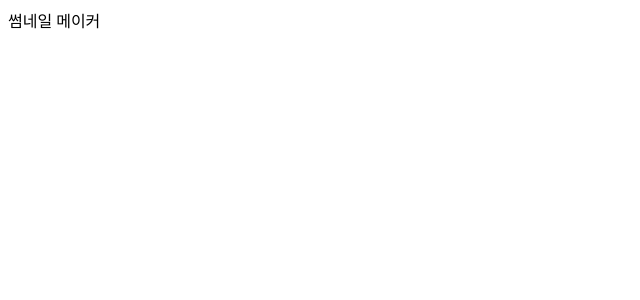
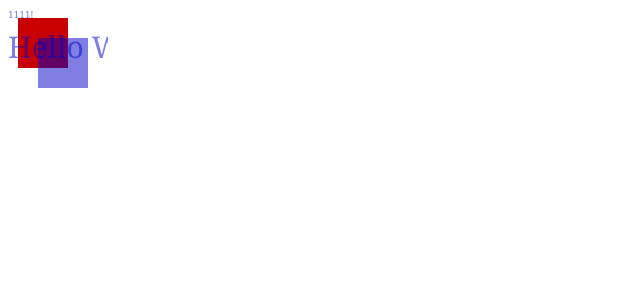
Before and after one commit to kimhaein/youtube-tumbnail-maker, a React (Create React App) app: page / in a window 1280 px wide. Shown: the top 300 px of the page, without its empty margins (0-640 px from the left). Built offline with nearby package versions, Linux system fonts and the light colour scheme.

Commit message:
canvas test

```diff
--- a/src/App.tsx
+++ b/src/App.tsx
@@ -1,7 +1,8 @@
 import React from "react";
+import { BannerMaker } from "./containers";
 
 const App: React.FC = () => {
-  return <div className="App">썸네일 메이커</div>;
+  return <BannerMaker />;
 };
 
 export default App;
--- /dev/null
+++ b/src/containers/BannerMaker.tsx
@@ -0,0 +1,37 @@
+import React, { Component } from "react";
+
+interface IProps {}
+export class BannerMaker extends Component<IProps, {}> {
+  private canvas: React.RefObject<HTMLCanvasElement>;
+  constructor(props: IProps) {
+    super(props);
+    this.canvas = React.createRef();
+  }
+  componentDidMount() {
+    const canvas = this.canvas.current || null;
+    if (!!canvas) {
+      const ctx = canvas.getContext("2d");
+      if (!!ctx) {
+        ctx.fillStyle = "rgb(200, 0, 0)";
+        ctx.fillRect(10, 10, 50, 50);
+
+        ctx.fillStyle = "rgba(0, 0, 200, 0.5)";
+        ctx.fillRect(30, 30, 50, 50);
+
+        ctx.font = "30px Georgia";
+        ctx.fillText("Hello World!", 0, 50);
+        ctx.font = "10px Georgia";
+        ctx.fillText("1111!", 0, 10);
+      }
+    }
+  }
+  render() {
+    return (
+      <React.Fragment>
+        <canvas ref={this.canvas} width={100} height={100}>
+          current stock price: $3.15 + 0.15
+        </canvas>
+      </React.Fragment>
+    );
+  }
+}
--- /dev/null
+++ b/src/containers/index.ts
@@ -0,0 +1 @@
+export * from "./BannerMaker";
```
Also changed, not shown: package.json (+6 -3 lines), tsconfig.json (+3 -9 lines), 1 other file (tests, documents, lock files or other folders).
